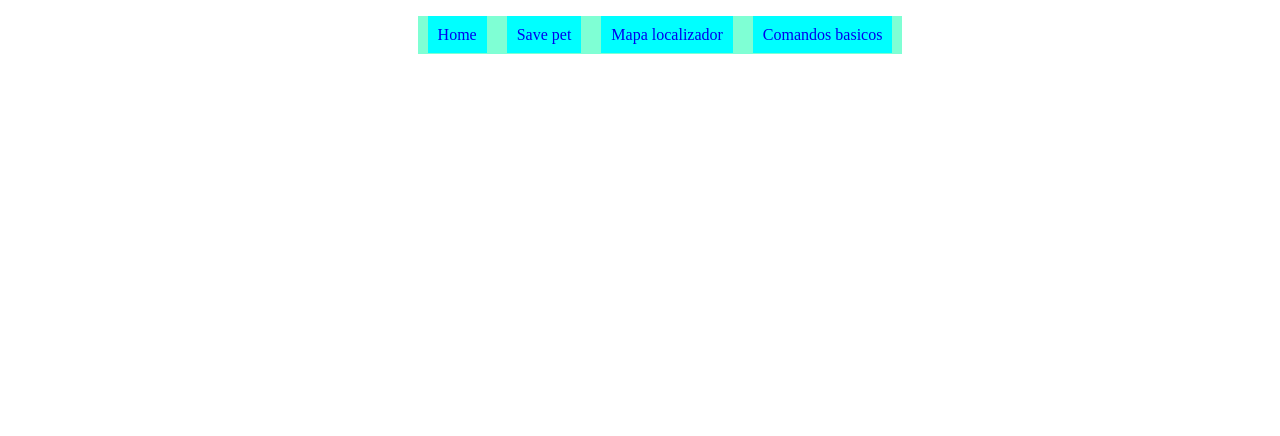
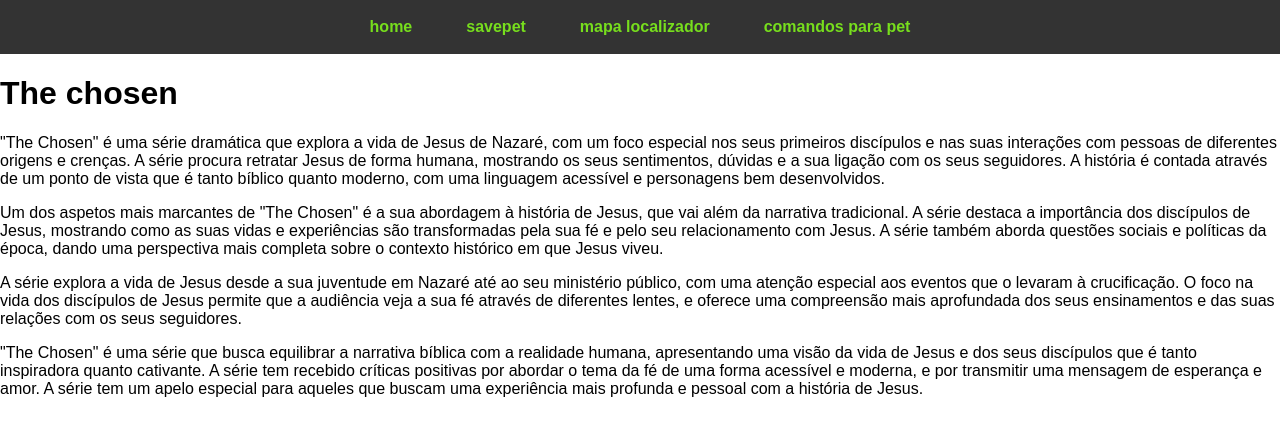
Before and after one commit to Beatrizraulino/beatrizraulino.github.io, a plain HTML site: page index.html in a window 1280 px wide. Drawn offline with Linux system fonts and the light colour scheme.

Commit message:
Add files via upload

```diff
--- a/index.html
+++ b/index.html
@@ -1,19 +1,37 @@
 <!DOCTYPE html>
-<html lang="pt-br">
+<html lang="en">
 <head>
     <meta charset="UTF-8">
-    <meta name="viewport" content="width=, initial-scale=1.0">
+    <meta name="viewport" content="width=device-width, initial-scale=1.0">
     <title>Document</title>
     <link rel="stylesheet" href="style.css">
 </head>
+
 <body>
-    <nav>
-        <ul>
-            <li> <a href="index.html">Home</a></li>
-            <li><a href="savepet.html">Save pet</a></li>
-            <li><a href="mapalocalizador.html">Mapa localizador</a></li>
-            <li><a href="comandosbasicos.html">Comandos basicos</a></li>
-        </ul>
-    </nav>
+    <header>
+        <nav>
+            <ul>
+                <li><a href="index.html">home</a></li>
+                <li>
+                    <a href="savepet.html">savepet</a>
+                </li>
+                <li>
+                    <a href="mapalocalizador.html">mapa localizador</a>
+                </li>
+                <li>
+                    <a href="comandosparapet.html">comandos para pet</a>
+                </li>
+            </ul>
+        </nav>
+    </header>
+    <h1>The chosen</h1>
+    <p>"The Chosen" é uma série dramática que explora a vida de Jesus de Nazaré, com um foco especial nos seus primeiros discípulos e nas suas interações com pessoas de diferentes origens e crenças. A série procura retratar Jesus de forma humana, mostrando os seus sentimentos, dúvidas e a sua ligação com os seus seguidores. A história é contada através de um ponto de vista que é tanto bíblico quanto moderno, com uma linguagem acessível e personagens bem desenvolvidos.
+    </p>
+    <p>Um dos aspetos mais marcantes de "The Chosen" é a sua abordagem à história de Jesus, que vai além da narrativa tradicional. A série destaca a importância dos discípulos de Jesus, mostrando como as suas vidas e experiências são transformadas pela sua fé e pelo seu relacionamento com Jesus. A série também aborda questões sociais e políticas da época, dando uma perspectiva mais completa sobre o contexto histórico em que Jesus viveu.
+    </p>
+    <p>A série explora a vida de Jesus desde a sua juventude em Nazaré até ao seu ministério público, com uma atenção especial aos eventos que o levaram à crucificação. O foco na vida dos discípulos de Jesus permite que a audiência veja a sua fé através de diferentes lentes, e oferece uma compreensão mais aprofundada dos seus ensinamentos e das suas relações com os seus seguidores.
+    </p>
+    <p>"The Chosen" é uma série que busca equilibrar a narrativa bíblica com a realidade humana, apresentando uma visão da vida de Jesus e dos seus discípulos que é tanto inspiradora quanto cativante. A série tem recebido críticas positivas por abordar o tema da fé de uma forma acessível e moderna, e por transmitir uma mensagem de esperança e amor. A série tem um apelo especial para aqueles que buscam uma experiência mais profunda e pessoal com a história de Jesus.
+    </p>
 </body>
 </html>
--- a/style(2).css
+++ b/style(2).css
@@ -1,35 +1,20 @@
+   ul {
+      display: flex;
+      justify-content: center;
+   }
 
-body {
-      margin: 0;
-      font-family: sans-serif;
+    a  {
+       padding: 10px;
+       background-color: aquamarine;
+
     }
 
-    header {
-      background-color: #e41b1b;
-      padding: 10px 0;
+    li {
+        background-color: blue;
+        list-style: none;
+        padding: 10px;
     }
 
-    nav ul {
-      display: flex;              /* Torna os <li> horizontais */
-      list-style: none;           /* Remove os marcadores */
-      margin: 0;
-      padding: 0;
-      justify-content: center;    /* Centraliza os itens no nav */
+       A:houver {
+        background-color: yellow;
     }
-
-    nav ul li {
-      margin: 0 15px;
-    }
-
-    nav ul li a {
-      color: white;
-      text-decoration: none;
-      font-weight: bold;
-      padding: 8px 12px;
-      display: block;
-    }
-
-    nav ul li a:hover {
-      background-color: #864444;
-      border-radius: 4px;
-    }
--- a/style.css
+++ b/style.css
@@ -1,17 +1,35 @@
-ul {
-    display: flex;
-    justify-content: center;
-}
-a {
-   padding: 10px;
-   background-color: aqua;
-   text-decoration: none;
-}
-li {
-    background-color: aquamarine;
-    list-style: none;
-     padding: 10px;
-}
-a:hover {
-    background-color: beige;
-}
+
+body {
+    margin: 0;
+    font-family: sans-serif;
+  }
+
+  header {
+    background-color: #333;
+    padding: 10px 0;
+  }
+
+  nav ul {
+    display: flex;              /* Torna os <li> horizontais */
+    list-style: none;           /* Remove os marcadores */
+    margin: 0;
+    padding: 0;
+    justify-content: center;    /* Centraliza os itens no nav */
+  }
+
+  nav ul li {
+    margin: 0 15px;
+  }
+
+  nav ul li a {
+    color: rgb(119, 222, 29);
+    text-decoration: none;
+    font-weight: bold;
+    padding: 8px 12px;
+    display: block;
+  }
+
+  nav ul li a:hover {
+    background-color: #555;
+    border-radius: 4px;
+  }
```
Also changed, not shown: artigo.html (+3 -3 lines).
